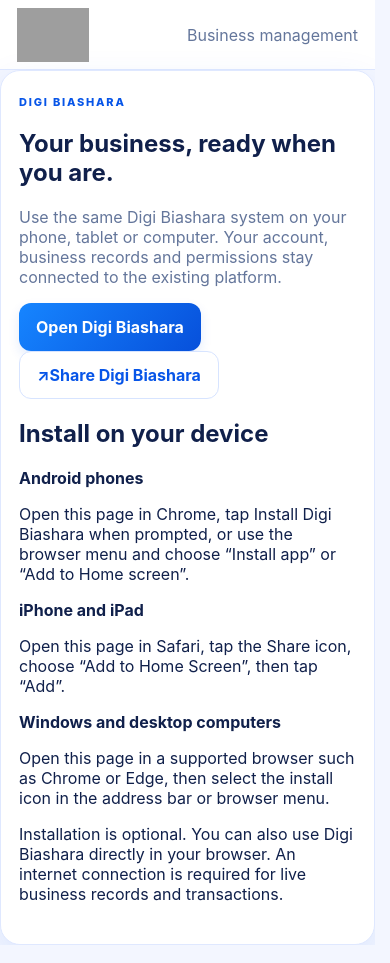
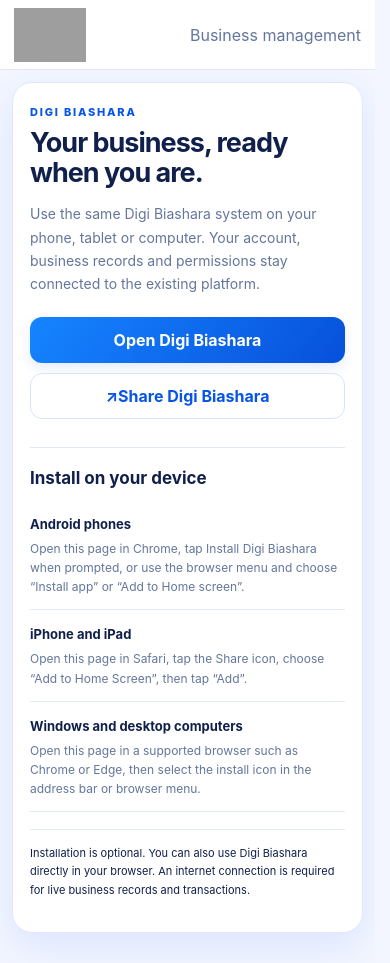
Before and after one commit to lucywanjikumburu254-star/Digi-biashara-system, a Next.js app: page /install in a window 390 px wide. Built offline with nearby package versions, Linux system fonts and the light colour scheme; grey boxes are pictures that could not be loaded.

Commit message:
Improve mobile scrolling and add install guide styles

```diff
--- a/src/app/globals.css
+++ b/src/app/globals.css
@@ -730,3 +730,38 @@ html,body{background:#f3f6ff;color:#10204b}
 .pwa-modal p{color:var(--muted);font-size:13px;line-height:1.65}
 .pwa-modal .pwa-action-close{position:absolute;right:13px;top:12px}
 @media(max-width:520px){.pwa-action{bottom:calc(12px + env(safe-area-inset-bottom));gap:8px;padding:11px}.pwa-action-copy strong{font-size:12px}.pwa-action-copy small{font-size:10px}.pwa-action-button{padding:9px 11px}}
+
+
+/* Mobile usability refinements: preserve existing brand palette and page styling. */
+.share-app-control{display:inline-flex;flex-direction:column;align-items:flex-start;gap:5px;min-width:0}
+.share-app-feedback{color:var(--muted);font-size:11px;line-height:1.4;overflow-wrap:anywhere}
+.install-page{min-height:100vh;background:var(--background,#fff8f0)}
+.install-top{max-width:1100px;margin:0 auto}
+.install-content{width:min(760px,100%);margin:22px auto 56px;padding:0 18px}
+.install-card{padding:clamp(22px,5vw,38px)}
+.install-card h1{font-size:clamp(27px,5vw,38px);line-height:1.12;letter-spacing:-1px;margin:9px 0 12px}
+.install-card>p{font-size:14px;line-height:1.65}
+.install-actions{display:flex;align-items:flex-start;gap:10px;flex-wrap:wrap;margin:22px 0 28px}
+.install-steps{border-top:1px solid var(--line);padding-top:20px}
+.install-steps h2{font-size:17px;margin:0 0 12px}
+.install-step{padding:13px 0;border-bottom:1px solid var(--line)}
+.install-step strong{font-size:13px}
+.install-step p{font-size:12px;line-height:1.6;color:var(--muted);margin:6px 0 0}
+.install-note{border-top:1px solid var(--line);padding-top:14px;margin-top:17px;font-size:11px!important}
+@media(max-width:600px){
+  .install-top{padding:0 14px}
+  .install-content{margin:12px auto 30px;padding:0 12px}
+  .install-card{padding:22px 17px}
+  .install-actions{display:grid;grid-template-columns:1fr;width:100%}
+  .install-actions>.btn,.install-actions .btn{width:100%;min-height:46px}
+  .share-app-control{width:100%}
+  .share-app-control .btn{width:100%}
+  .field input,.field select,.workspace-form input,.workspace-form select,.workspace-form textarea{font-size:16px}
+  .btn,.navlink,button{touch-action:manipulation}
+  .table-wrap{max-width:100%;overflow-x:auto;overscroll-behavior-x:contain;-webkit-overflow-scrolling:touch}
+  .table-wrap>.table{min-width:650px}
+  .pos-cart{overflow-x:auto;overscroll-behavior-x:contain}
+  .pos-cart-head,.pos-cart-row{min-width:390px}
+  .pos-payment,.pos-items,.panel,.authbox{min-width:0}
+}
+@media(prefers-reduced-motion:reduce){.nav-drawer{transition:none}}
```
